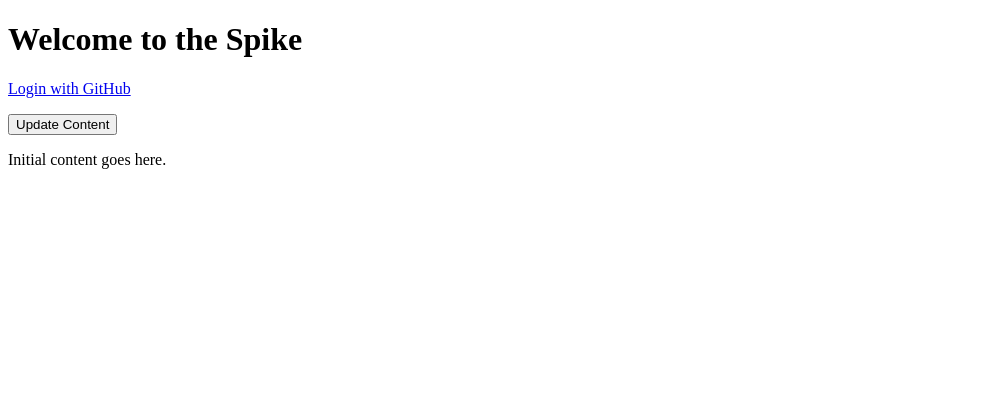
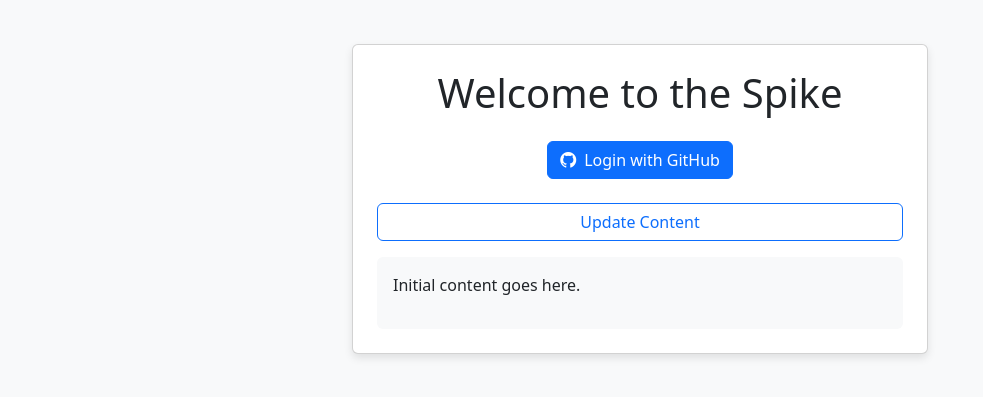
Before and after one commit to ianphil/flask_htmx_spike, a Flask app: page / in a window 1280 px wide. Shown: the top 397 px of the page, without its empty margins (0-983 px from the left). Run offline with Flask 3, Linux system fonts and the light colour scheme; some libraries are stand-ins or nearby versions.

Commit message:
updates base.html to use bootstrap

```diff
--- a/templates/base.html
+++ b/templates/base.html
@@ -3,20 +3,58 @@
 <head>
     <meta charset="UTF-8">
     <title>Flask + htmx Spike</title>
+    <!-- Bootstrap CSS -->
+    <link href="https://cdn.jsdelivr.net/npm/bootstrap@5.3.3/dist/css/bootstrap.min.css" rel="stylesheet" integrity="sha384-QWTKZyjpPEjISv5WaRU9OFeRpok6YctnYmDr5pNlyT2bRjXh0JMhjY6hW+ALEwIH" crossorigin="anonymous">
+    <!-- Bootstrap Icons -->
+    <link href="https://cdn.jsdelivr.net/npm/bootstrap-icons@1.11.3/font/bootstrap-icons.css" rel="stylesheet">
+    <!-- htmx -->
     <script src="https://unpkg.com/htmx.org@1.9.10"></script>
+    <!-- Custom CSS -->
+    <style>
+        body {
+            background-color: #f8f9fa;
+            padding-top: 20px;
+        }
+        .container {
+            max-width: 600px;
+        }
+        .card {
+            box-shadow: 0 4px 8px rgba(0,0,0,0.1);
+        }
+    </style>
 </head>
 <body>
-    <h1>Welcome to the Spike</h1>
+    <div class="container">
+        <div class="card p-4 mt-4">
+            <h1 class="text-center mb-4">Welcome to the Spike</h1>
+
             {% if user %}
-        <p>Hello, {{ user }}! <a href="/logout">Logout</a></p>
+                <div class="alert alert-success text-center" role="alert">
+                    Hello, {{ user }}!
+                    <a href="/logout" class="alert-link">Logout</a>
+                </div>
             {% else %}
-        <p><a href="/login">Login with GitHub</a></p>
+                <div class="text-center mb-4">
+                    <a href="/login" class="btn btn-primary">
+                        <i class="bi bi-github me-2"></i>Login with GitHub
+                    </a>
+                </div>
             {% endif %}
-    <button hx-get="/update-section" hx-target="#content" hx-swap="innerHTML">
+
+            <button class="btn btn-outline-primary w-100 mb-3"
+                    hx-get="/update-section"
+                    hx-target="#content"
+                    hx-swap="innerHTML">
                 Update Content
             </button>
-    <div id="content">
+
+            <div id="content" class="p-3 bg-light rounded">
                 <p>Initial content goes here.</p>
             </div>
+        </div>
+    </div>
+
+    <!-- Bootstrap JS -->
+    <script src="https://cdn.jsdelivr.net/npm/bootstrap@5.3.3/dist/js/bootstrap.bundle.min.js" integrity="sha384-YvpcrYf0tY3lHB60NNkmXc5s9fDVZLESaAA55NDzOxhy9GkcIdslK1eN7N6jIeHz" crossorigin="anonymous"></script>
 </body>
 </html>
```
Lines whose indentation alone changed are shown as unchanged.
